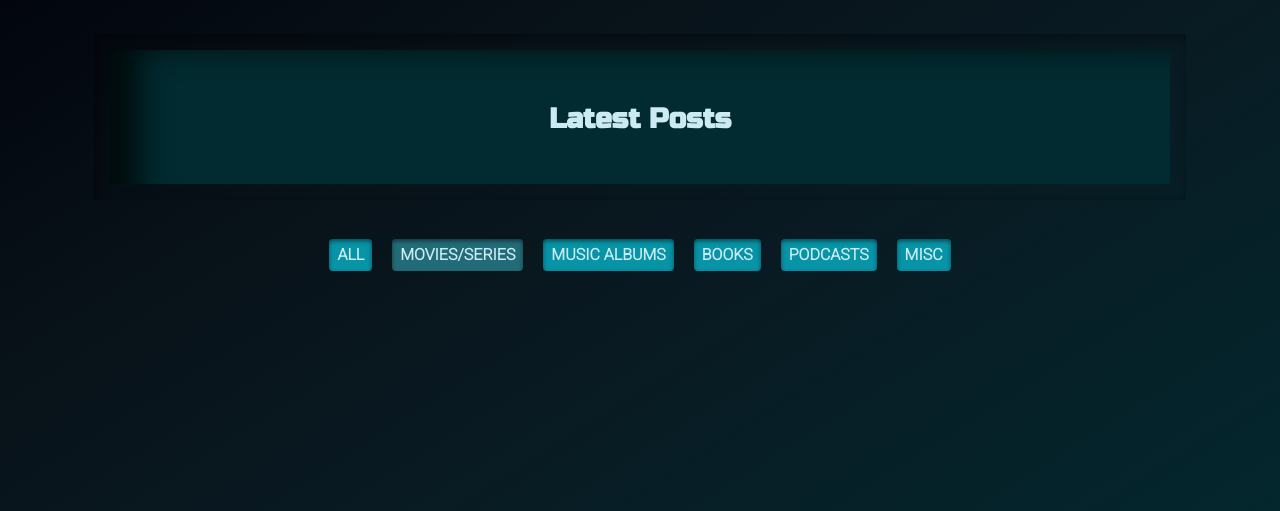
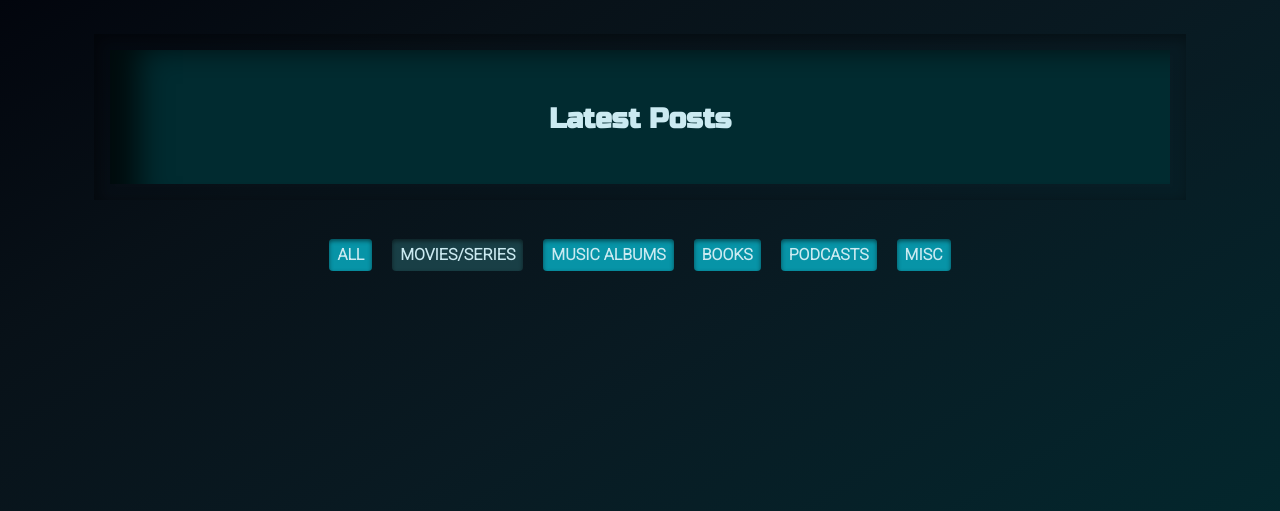
Before and after one commit to DebbieBergstrom/Culture-Club, a Django app: page /?category=Movies/Series in a window 1280 px wide. Shown: the part 61-572 px from the top of the page. Run offline with Django 3.2, Linux system fonts and the light colour scheme; a user stored in the database is signed in; tables that the repository leaves empty hold one stand-in row (values such as "Sample post").

Commit message:
Fix 'music albums' active button css targeting

```diff
--- a/static/css/style.css
+++ b/static/css/style.css
@@ -172,7 +172,7 @@ h3 {
 
 /* Selected Category Button - active */
 .btn.ctg.active {
-    background-color: #226c79;
+    background-color: #193f46;
     color: var(--light-text-gr);
 }
 
--- a/templates/index.html
+++ b/templates/index.html
@@ -23,8 +23,10 @@
                         class="btn ctg btn-secondary m-2">All</a>
                     <a href="?category=Movies/Series"
                         class="btn ctg btn-secondary m-2">Movies/Series</a>
+                    <!-- 'Music Albums' uses '+' for space in URL and a template tag for the active class -->
                     <a href="?category=Music+Albums"
-                        class="btn ctg btn-secondary m-2">Music Albums</a>
+                        class="btn ctg btn-secondary m-2 {% if request.GET.category == 'Music Albums' %}active{% endif %}">
+                        Music Albums</a>
                     <a href="?category=Books"
                         class="btn ctg btn-secondary m-2">Books</a>
                     <a href="?category=Podcasts"
```
